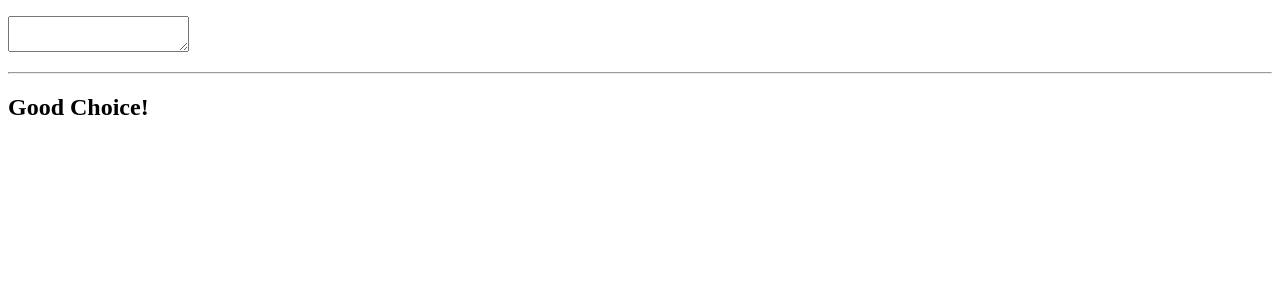
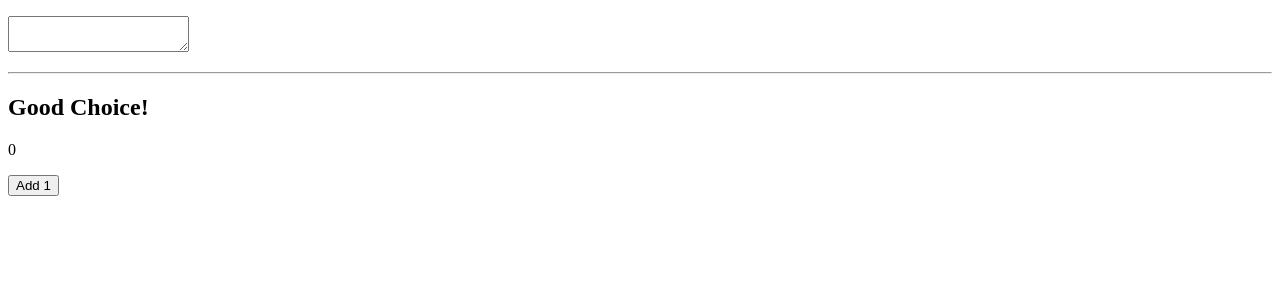
Before and after one commit to alfinarif/nodejs_practices, a React (Vite) app in the folder ReactJsPractices/practiceProject_2/: page / in a window 1280 px wide. Shown: the top 300 px of the page. Built offline with nearby package versions, Linux system fonts and the light colour scheme.

Commit message:
useState

```diff
--- a/ReactJsPractices/practiceProject_2/src/App.jsx
+++ b/ReactJsPractices/practiceProject_2/src/App.jsx
@@ -1,4 +1,5 @@
 
+import Counter from "./components/FuncComponents/Counter";
 import Todo from "./components/FuncComponents/Todo";
 
 const App = () => {
@@ -29,6 +30,7 @@ const App = () => {
       {/* <Calculator/> */}
 
       <Todo/>
+      <Counter/>
 
     </div>
   );
--- /dev/null
+++ b/ReactJsPractices/practiceProject_2/src/components/FuncComponents/Counter.jsx
@@ -0,0 +1,15 @@
+import { useState } from 'react';
+
+const Counter = () => {
+    const [count, setCount] = useState(0);
+    return (
+        <div>
+            {count}
+            <p>
+                <button type="button" onClick={()=> setCount((prevState)=> prevState + 1)} >Add 1</button>
+            </p>
+        </div>
+    );
+};
+
+export default Counter;
```
